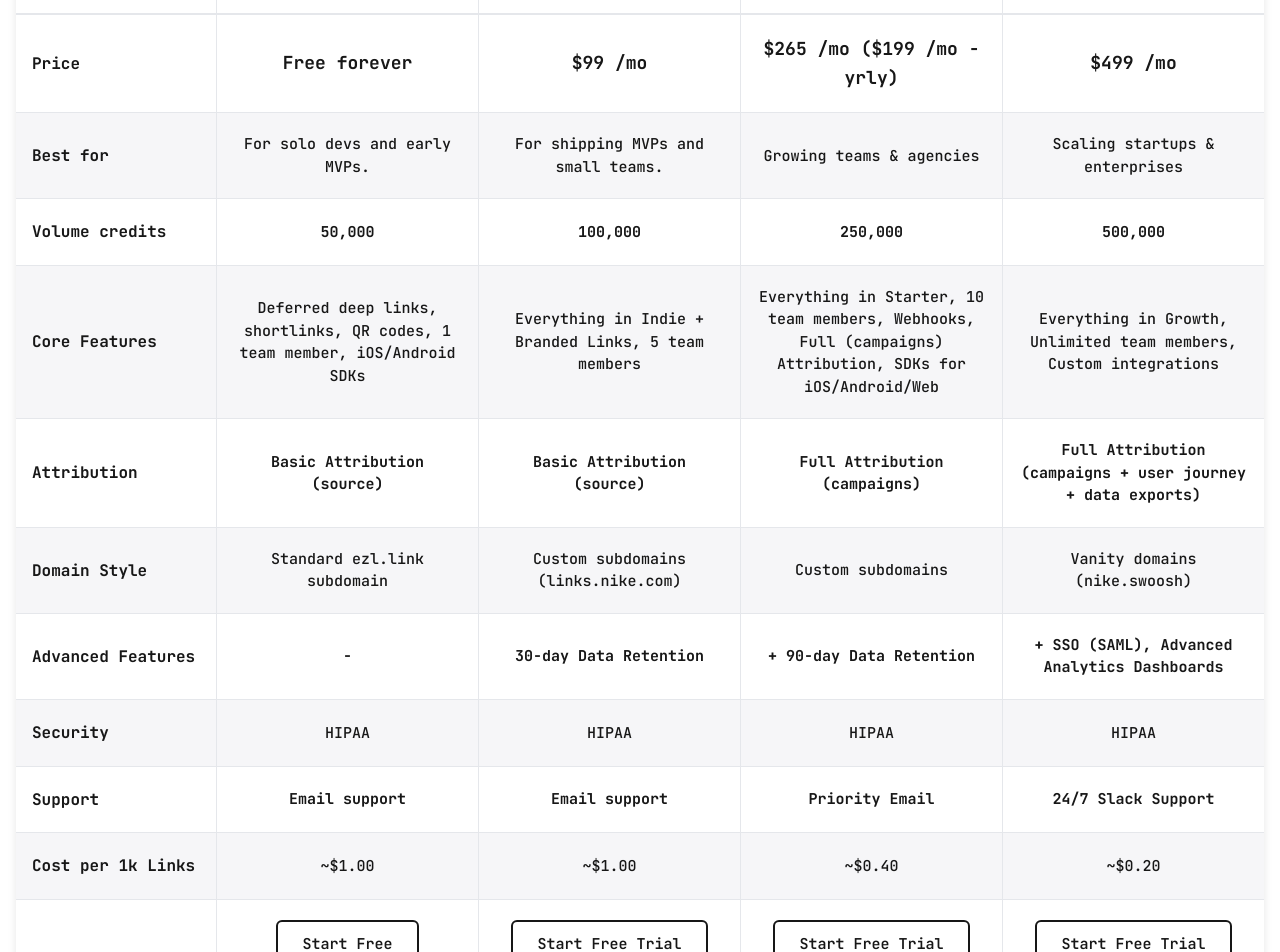
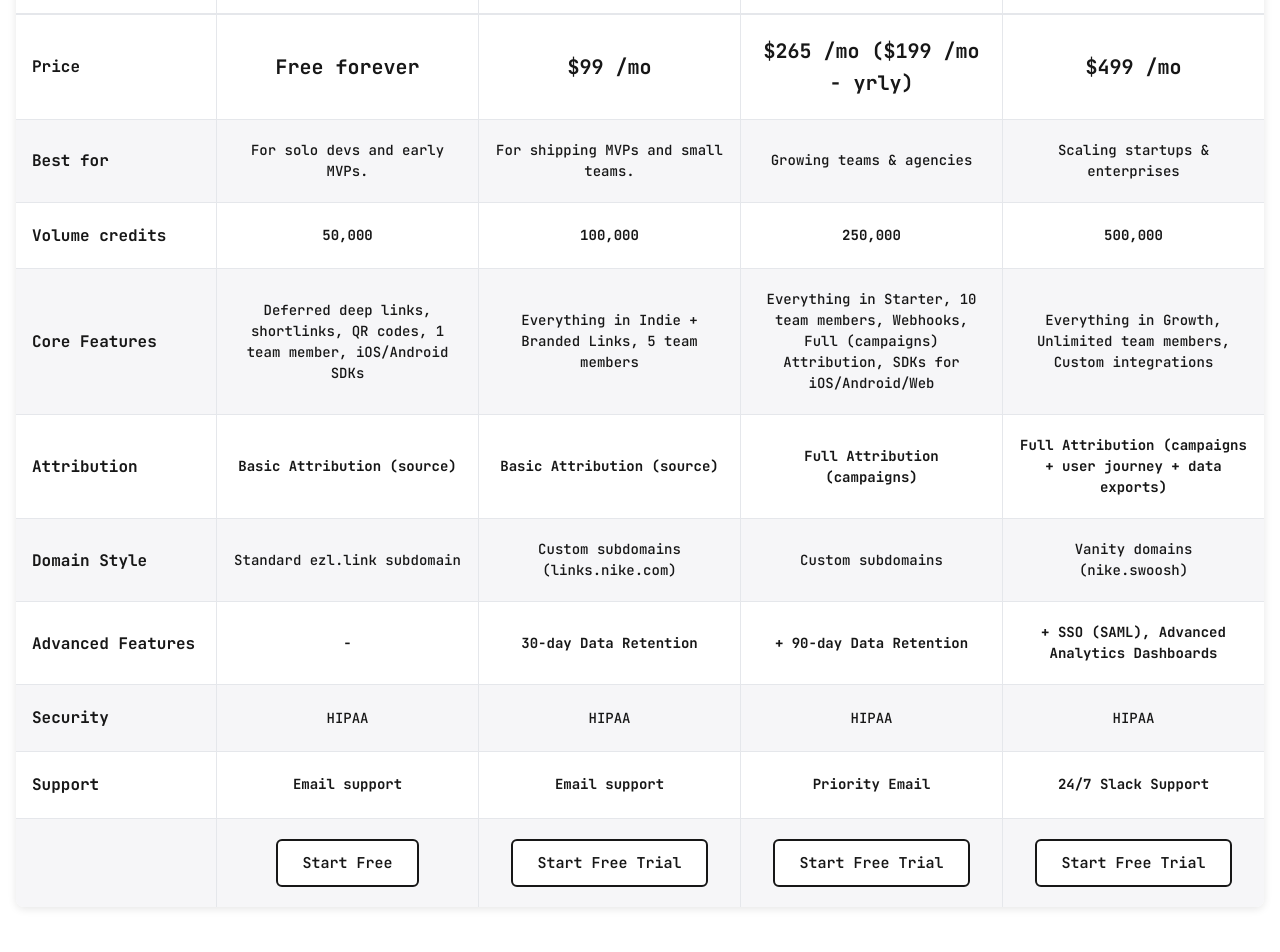
Before and after one commit to GetEZLinks/ezlinks-marketing, a Next.js app: page /pricing in a window 1280 px wide. Shown: the part 400-1352 px from the top of the page. Built offline with nearby package versions, Linux system fonts and the light colour scheme.

Commit message:
Changed cell content font-size. Removed cost per 1000k links.

```diff
--- a/src/components/PricingGrid/PricingGrid.module.scss
+++ b/src/components/PricingGrid/PricingGrid.module.scss
@@ -142,7 +142,7 @@
 }
 
 .price {
-  font-size: 1.125rem;
+  font-size: 1.25rem;
   font-weight: 700;
   // color: #111827;
 
@@ -154,7 +154,7 @@
 .cellContent {
   // color: #4b5563;
   line-height: 1.5;
-  font-size: 0.9375rem;
+  font-size: 0.875rem;
 
   @media (max-width: 1024px) {
     font-size: 0.875rem;
--- a/src/components/PricingGrid/PricingGrid.tsx
+++ b/src/components/PricingGrid/PricingGrid.tsx
@@ -88,7 +88,7 @@ const PricingGrid: React.FC = () => {
     { label: 'Advanced Features', key: 'advancedFeatures' },
     { label: 'Security', key: 'security' },
     { label: 'Support', key: 'support' },
-    { label: 'Cost per 1k Links', key: 'costPerLink' },
+    // { label: 'Cost per 1k Links', key: 'costPerLink' },
     { label: '', key: 'cta' },
   ];
 
```
